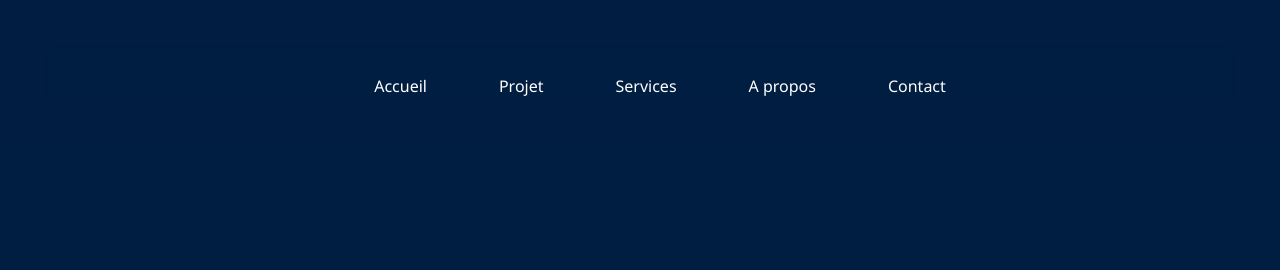
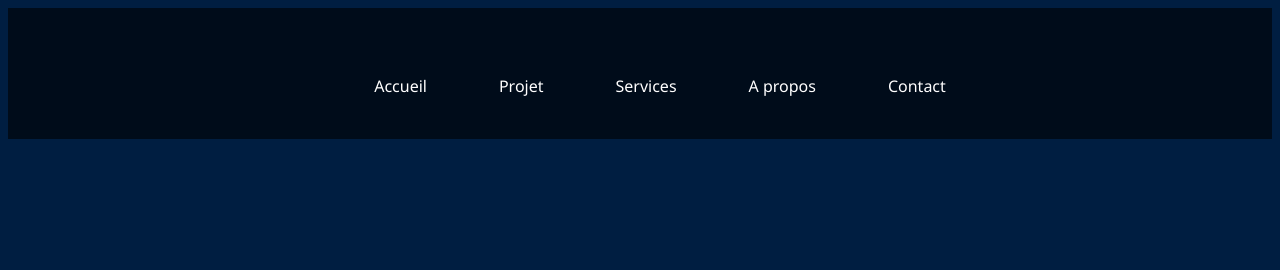
Before and after one commit to exaucetsatsango2-eng/exovisions.github.io, a plain HTML site: page index.html in a window 1280 px wide. Shown: the top 270 px of the page. Drawn offline with Linux system fonts and the light colour scheme; a script that the page names is missing.

Commit message:
Update style.css

```diff
--- a/style.css
+++ b/style.css
@@ -20,7 +20,7 @@ body {
         }
 header {
             padding: 1.5rem 5%;
-            background-color: var(--primary-color) opacity(50%);
+            background-color: var(--primary-color);
             backdrop-filter: blur(20px);
             position:sticky;
             top:0;
```
